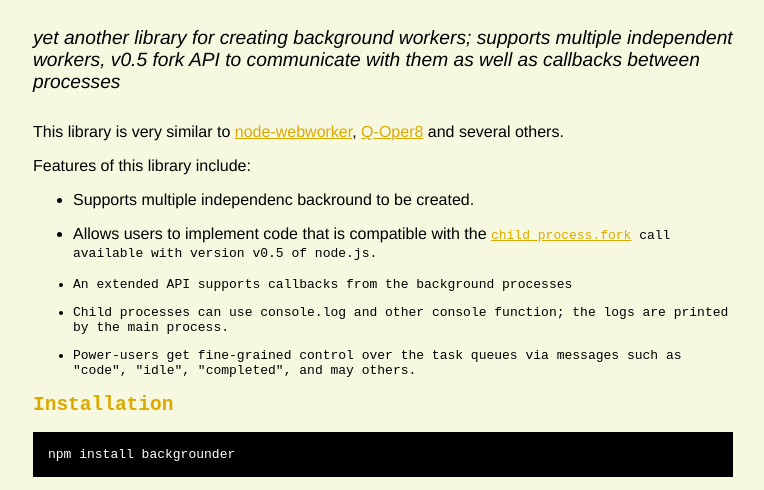
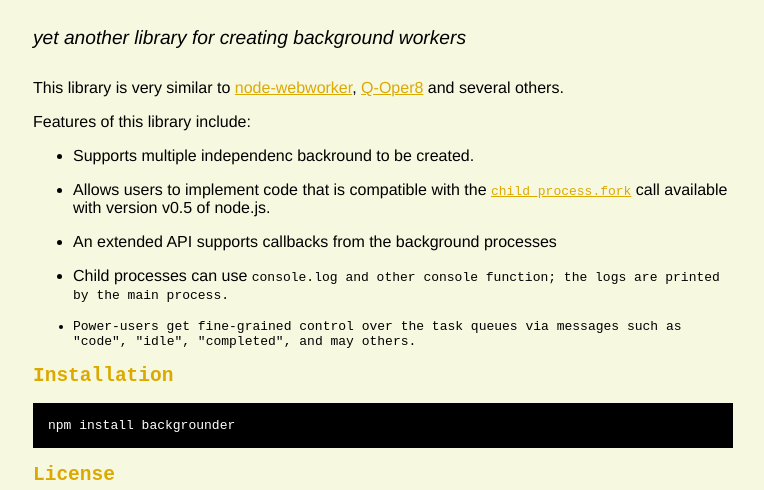
Before and after one commit to jolira/backgrounder, a plain HTML site: page index.html in a window 1280 px wide. Shown: the part 259-749 px from the top of the page, without its empty margins (257-1021 px from the left). Drawn offline with Linux system fonts and the light colour scheme.

Commit message:
missing </code>

```diff
--- a/index.html
+++ b/index.html
@@ -35,7 +35,7 @@
 
 <h1><a href="http://github.com/jolira/backgrounder">backgrounder</a></h1>
 
-<div class="description">yet another library for creating background workers; supports multiple independent workers, v0.5 fork API to communicate with them as well as callbacks between processes</div>
+<div class="description">yet another library for creating background workers</div>
 
 <p>This library is very similar to <a href="https://github.com/pgriess/node-webworker">node-webworker</a>,
 <a href="https://github.com/robtweed/Q-Oper8">Q-Oper8</a> and several others.</p>
@@ -44,7 +44,7 @@
 
 <ul>
 <li><p>Supports multiple independenc backround to be created.</p></li>
-<li><p>Allows users to implement code that is compatible with the <a href="http://nodejs.org/docs/v0.5.6/api/all.html#child_process.fork"><code>child_process.fork<code></a> call available with version v0.5 of node.js.</p></li>
+<li><p>Allows users to implement code that is compatible with the <a href="http://nodejs.org/docs/v0.5.6/api/all.html#child_process.fork"><code>child_process.fork</code></a> call available with version v0.5 of node.js.</p></li>
 <li><p>An extended API supports callbacks from the background processes</p></li>
 <li><p>Child processes can use <code>console.log<code> and other console function; the logs are printed by the main process.</p></li>
 <li><p>Power-users get fine-grained control over the task queues via messages such as <code>&quot;code&quot;</code>, <code>&quot;idle&quot;</code>, <code>&quot;completed&quot;</code>, and may others.</p></li>
```
